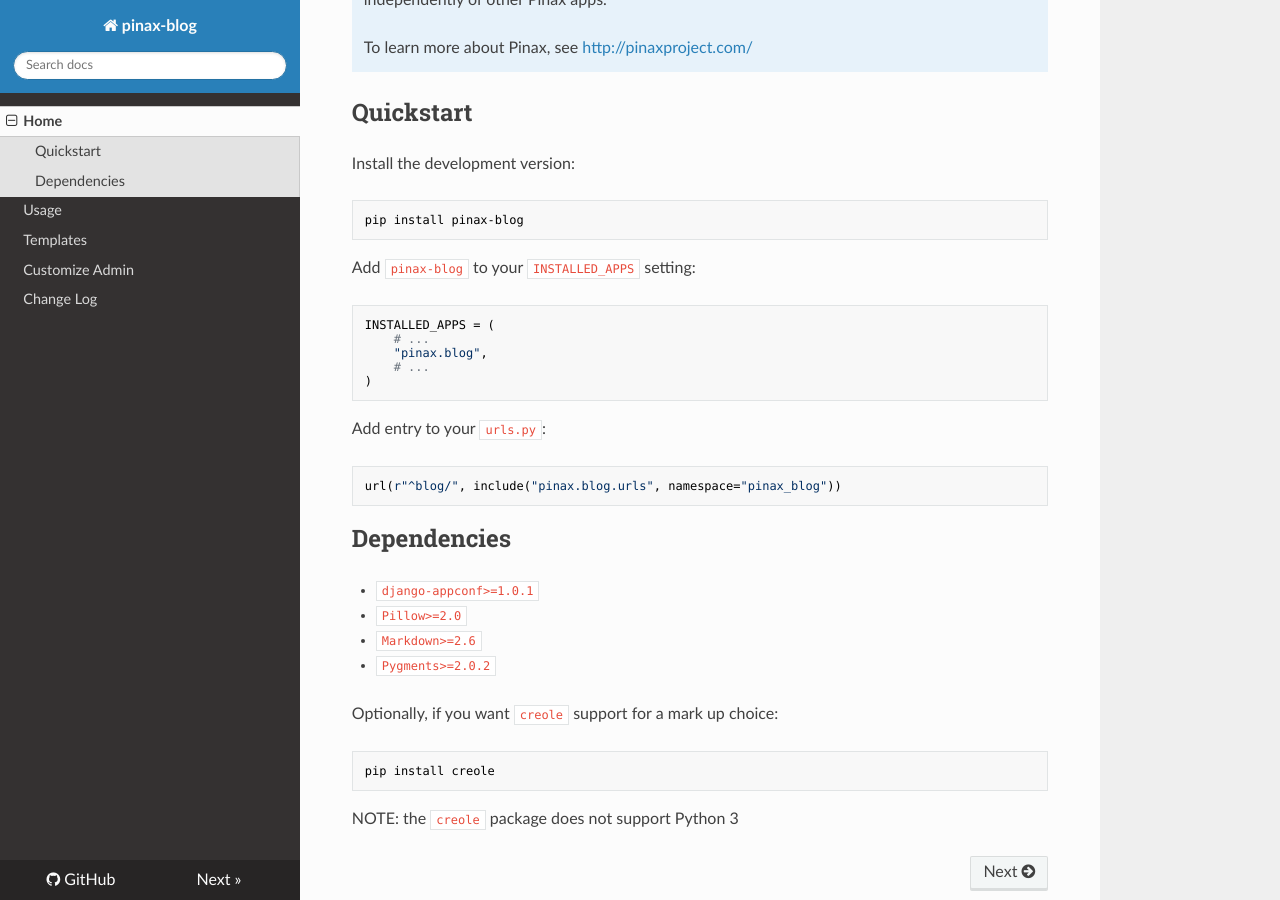
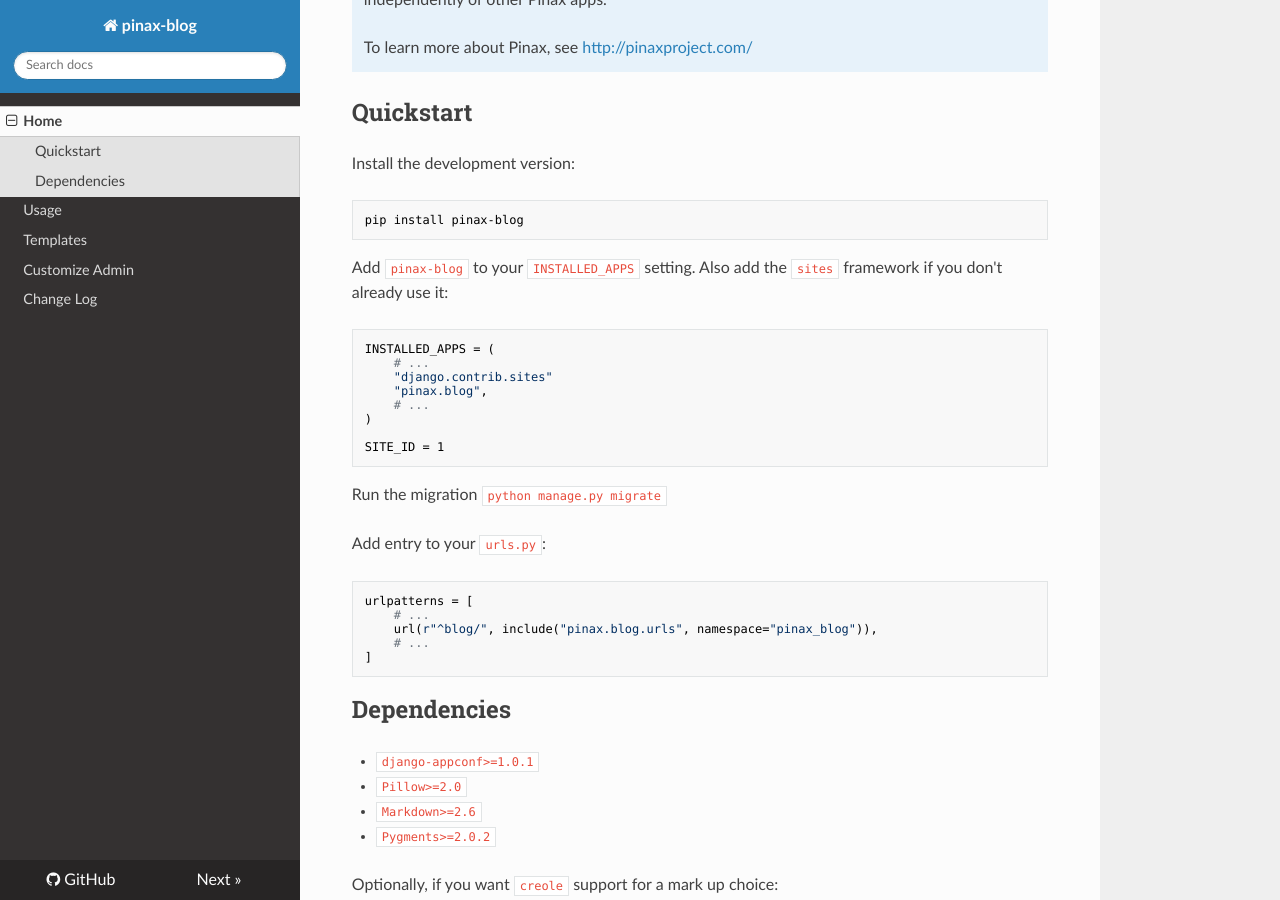
Before and after one commit to pinax/pinax-blog, an MkDocs documentation site: the page built from docs/index.md, in a window 1280 px wide and 900 px high, scrolled down 311 px. Built offline with MkDocs 1.6.1, drawn with Linux system fonts in a browser that asks for light colours; nearby versions of some CDN libraries; old or Windows-style settings are respelled for this version of MkDocs.

Commit message:
Update Quickstart section of the docs

```diff
--- a/docs/index.md
+++ b/docs/index.md
@@ -16,17 +16,27 @@
 
     pip install pinax-blog
 
-Add `pinax-blog` to your `INSTALLED_APPS` setting:
+Add `pinax-blog` to your `INSTALLED_APPS` setting. Also add the `sites` framework
+if you don't already use it:
 
     INSTALLED_APPS = (
         # ...
+        "django.contrib.sites"
         "pinax.blog",
         # ...
     )
 
+    SITE_ID = 1
+
+Run the migration `python manage.py migrate`
+
 Add entry to your `urls.py`:
 
-    url(r"^blog/", include("pinax.blog.urls", namespace="pinax_blog"))
+    urlpatterns = [
+        # ...
+        url(r"^blog/", include("pinax.blog.urls", namespace="pinax_blog")),
+        # ...
+    ]
 
 
 ## Dependencies
```
